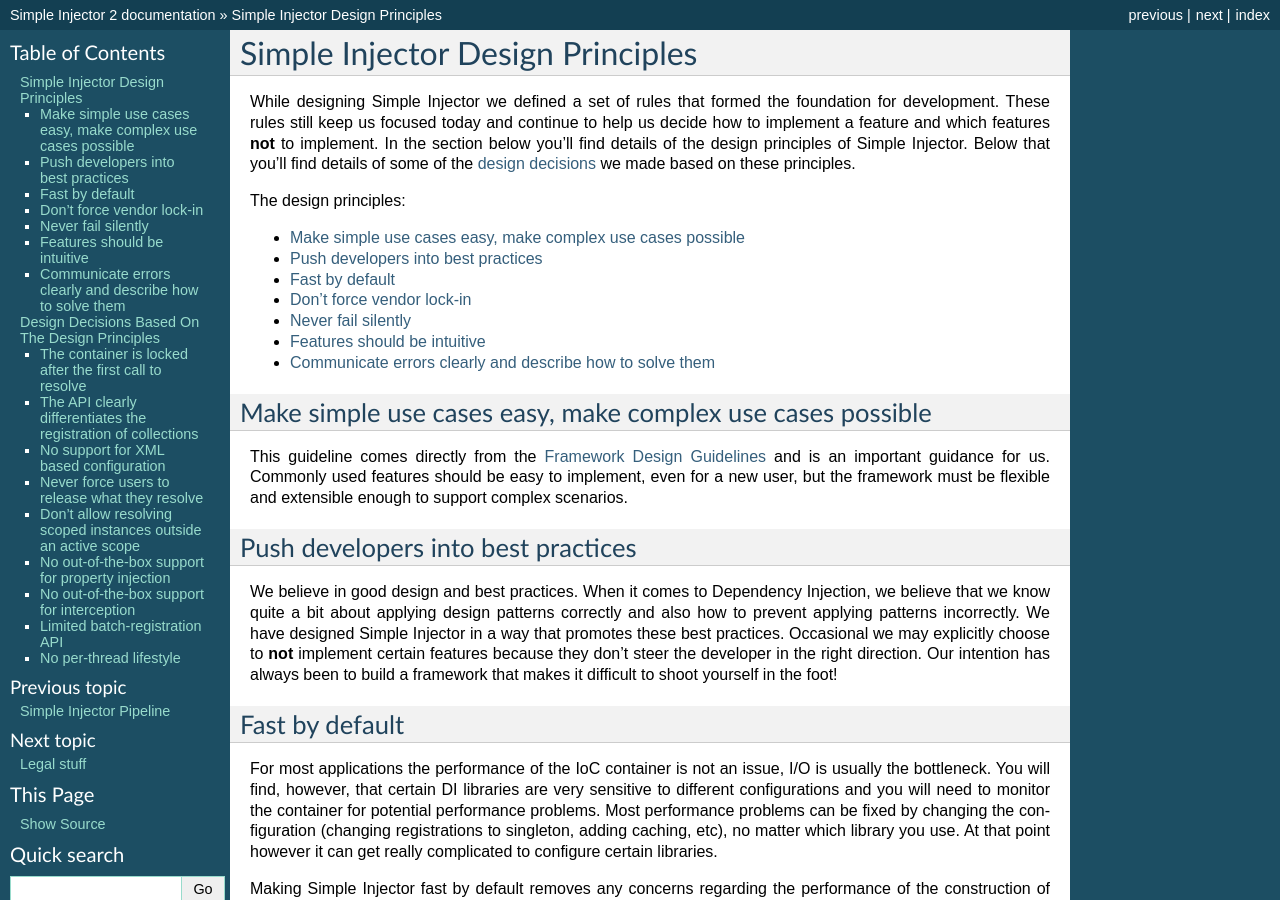
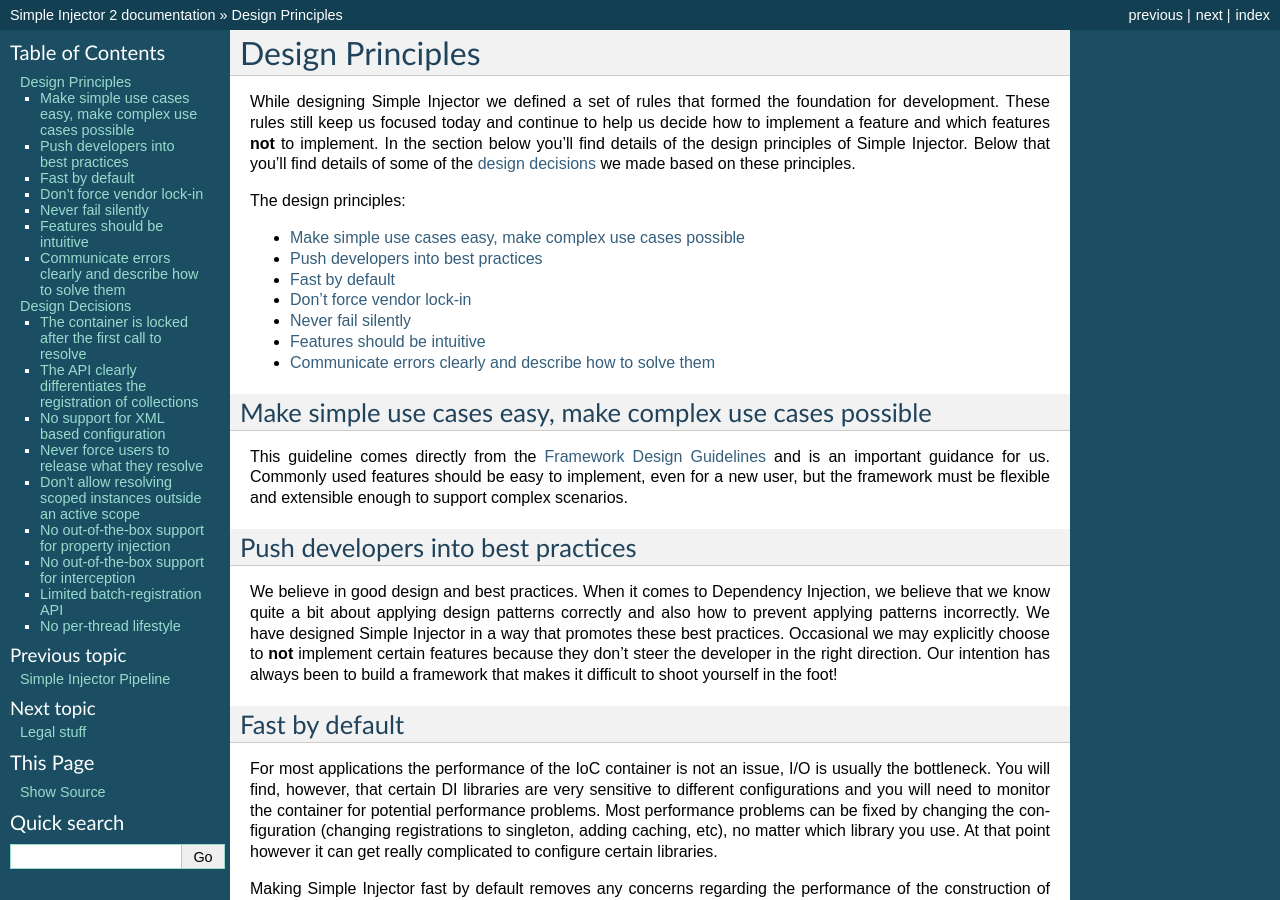
Before and after one commit to simpleinjector/Documentation, a Sphinx documentation site: the page built from source/principles.rst, in a window 1280 px wide and 900 px high. Built offline with Sphinx 7.4.7, drawn with Linux system fonts in a browser that asks for light colours; some of the changed text lies outside the part shown.

Commit message:
Standardised Contents headings

```diff
--- a/source/contribute.rst
+++ b/source/contribute.rst
@@ -1,6 +1,6 @@
-======================
-How to Contribute Code
-======================
+=================
+How to Contribute
+=================
 
 For any contributions to be accepted you first need to print, sign, scan and email a copy of the `file:CLA <Simple Injector Contributor License Agreement.pdf>`_ to `mailto:cla@simpleinjector.org <mailto:cla@simpleinjector.org>`_
 
--- a/source/diagnostics.rst
+++ b/source/diagnostics.rst
@@ -1,6 +1,6 @@
-===========================================================
-Diagnosing your configuration using the Diagnostic Services
-===========================================================
+===================
+Diagnostic Services
+===================
 
 The *Diagnostic Services* allow you to analyze the container's configuration to search for common configuration mistakes.
 
--- a/source/principles.rst
+++ b/source/principles.rst
@@ -1,6 +1,6 @@
-=================================
-Simple Injector Design Principles
-=================================
+=================
+Design Principles
+=================
 
 While designing Simple Injector we defined a set of rules that formed the foundation for development. These rules still keep us focused today and continue to help us decide how to implement a feature and which features **not** to implement. In the section below you'll find details of the design principles of Simple Injector. Below that you'll find details of some of the :ref:`design decisions <Design-Decisions>` we made based on these principles.
 
@@ -75,9 +75,9 @@ If you encounter a scenario where we fail to do this, please let us know. We are
 
 .. _Design-Decisions:
 
-===============================================
-Design Decisions Based On The Design Principles
-===============================================
+================
+Design Decisions
+================
 
 Our design principles have influenced the direction of the development of features in Simple Injector. In this section we would like to explain some of the design decisions.
 
```
